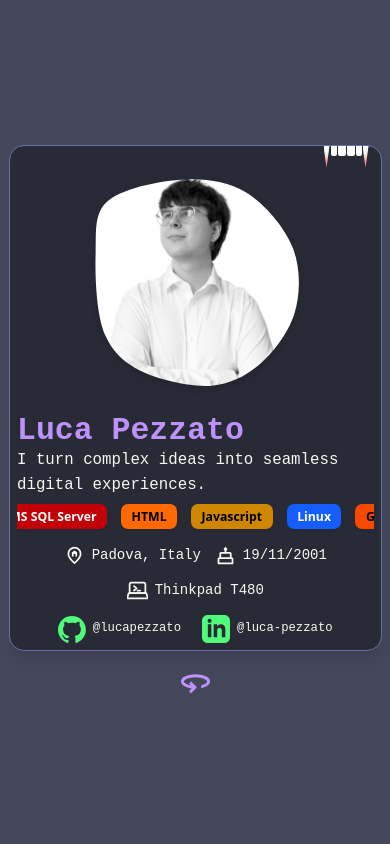
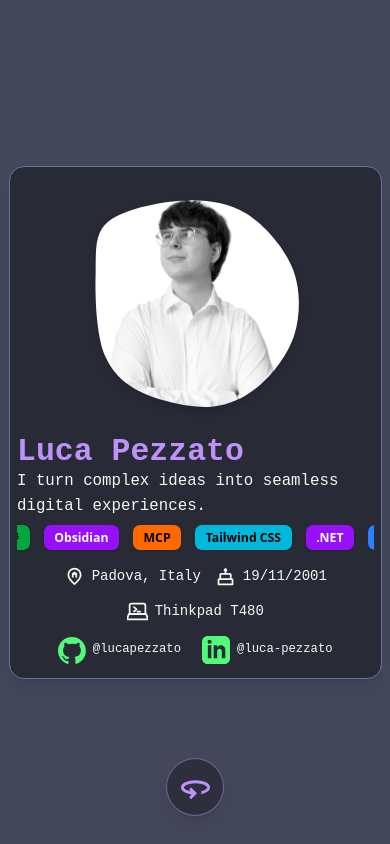
Before and after one commit to LucaPezzato/PezzatoDev, an Angular app: page / in a window 390 px wide. Built offline with nearby package versions, Linux system fonts and the light colour scheme; a web font is replaced by a local one.

Commit message:
Sistemata parte curriculum e stile in tema

```diff
--- a/src/app/app.html
+++ b/src/app/app.html
@@ -1,3 +1 @@
-<div class="h-full overflow-auto">
-  <router-outlet></router-outlet>
-</div>
+<router-outlet></router-outlet>
--- a/src/app/components/knowledge/knowledge.ts
+++ b/src/app/components/knowledge/knowledge.ts
@@ -175,6 +175,12 @@ export class PezKnowledge implements AfterViewInit, OnDestroy {
         darkColor: 'bg-gray-400',
         link: 'https://github.com/',
       },
+      {
+        title: 'Postgres',
+        lightColor: 'bg-blue-600',
+        darkColor: 'bg-blue-400',
+        link: 'https://www.postgresql.org/',
+      }
     ];
 
   constructor() {
--- a/src/app/pages/business-card/business-card.css
+++ b/src/app/pages/business-card/business-card.css
@@ -1,6 +1,8 @@
 .business-card {
   /* Smooth out the rotation and height so it transitions cleanly */
-  transition: transform 0.1s ease-out, height 1s ease-in-out;
+  transition:
+    transform 0.1s ease-out,
+    height 1s ease-in-out;
 
   /* Optional: improves 3D rendering */
   transform-style: preserve-3d;
@@ -11,43 +13,3 @@
   transform: translateZ(50px);
   width: fit-content;
 }
-
-.dracula-mouth {
-  position: absolute;
-  top: -2px;
-  right: 6px; /* Keeps it slightly away from the absolute edge */
-  display: flex;
-  gap: 1px; /* Tighter spacing for smaller teeth */
-  padding: 2px 6px 10px 6px;
-  border-radius: 0 0 40px 40px; /* Rounds the bottom of the mouth */
-}
-
-/* Base tooth styling - much smaller now */
-.tooth {
-  width: 6px;
-}
-
-/* Flat front incisors */
-.normal {
-  background-color: #fcfcfc;
-  height: 10px;
-  border-radius: 0 0 2px 2px;
-}
-
-/* Center front teeth are a tiny bit longer */
-.center {
-  width: 8px;
-}
-
-/* The Razor-Sharp Fangs */
-.fang {
-  height: 22px;
-  /* Uses a polygon to cut a perfect, razor-sharp triangle */
-  clip-path: polygon(0 0, 100% 0, 50% 100%);
-  /* Gradient gives a 3D effect since clip-path removes box-shadows */
-  background: linear-gradient(
-    to bottom,
-    #fcfcfc 30%,
-    var(--color-dracula-red) 100%
-  );
-}
--- a/src/app/pages/business-card/business-card.html
+++ b/src/app/pages/business-card/business-card.html
@@ -1,57 +1,28 @@
-<div
-  class="w-full min-h-full perspective-distant flex items-center justify-center flex-col gap-4 py-8"
-  (mousemove)="onMouseMove($event)"
-  (mouseleave)="onMouseLeave()"
->
-  <div
-    #card
-    class="business-card w-full max-w-[min(95%,800px)] mx-auto relative will-change-transform"
+<div class="w-full h-dvh overflow-hidden perspective-distant flex items-center justify-center flex-col relative"
+  (mousemove)="onMouseMove($event)" (mouseleave)="onMouseLeave()">
+  <div #card class="business-card w-full max-w-[min(95%,800px)] mx-auto relative will-change-transform"
     [style.transition]="isAnimating() ? 'transform 1s ease-in-out, height 1s ease-in-out' : 'transform 0.1s ease-out, height 1s ease-in-out'"
-    [style.transform]="transformStyle()"
-    [style.height.px]="cardHeight()"
-  >
-    <div
-      #frontFace
-      class="w-full absolute top-0 left-0 backface-hidden text-dracula-fg bg-dracula-bg rounded-2xl shadow-lg outline outline-dracula-comment z-10 p-2"
-      style="transform-style: preserve-3d"
-      [class.opacity-0]="flipped() && !isAnimating()"
-      [class.pointer-events-none]="flipped()"
-    >
-      <div class="dracula-mouth">
-        <div class="tooth fang"></div>
-        <div class="tooth normal"></div>
-        <div class="tooth normal center"></div>
-        <div class="tooth normal center"></div>
-        <div class="tooth normal"></div>
-        <div class="tooth fang"></div>
-      </div>
+    [style.transform]="transformStyle()" [style.height.px]="cardHeight()">
+    <div #frontFace
+      class="w-full h-full absolute top-0 left-0 backface-hidden text-dracula-fg bg-dracula-bg rounded-2xl shadow-lg outline outline-dracula-comment p-2 overflow-hidden"
+      style="transform-style: preserve-3d" [class.opacity-0]="flipped() && !isAnimating()"
+      [class.pointer-events-none]="flipped()" [class.z-10]="!flipped()" [class.z-0]="flipped()">
+
       <div class="flex flex-col md:flex-row items-center">
         <div
           class="transition-all duration-300 ease-out overflow-hidden flex items-center justify-center max-md:m-auto drop-shadow-lg content"
-          [style.width.px]="imgWidth()"
-          [style.height.px]="imgWidth()"
-        >
+          [style.width.px]="imgWidth()" [style.height.px]="imgWidth()">
           <svg [attr.viewBox]="'0 0 ' + imgWidth() + ' ' + imgWidth()">
             <defs>
               <clipPath id="blobClip">
                 <path [attr.d]="imgNormalBlobPath" />
               </clipPath>
             </defs>
-            <image
-              x="0"
-              y="0"
-              width="100%"
-              height="100%"
-              preserveAspectRatio="xMidYMid slice"
-              xlink:href="assets/face.png"
-              style="clip-path: url(#blobClip)"
-            />
+            <image x="0" y="0" width="100%" height="100%" preserveAspectRatio="xMidYMid slice"
+              xlink:href="assets/face.png" style="clip-path: url(#blobClip)" />
           </svg>
         </div>
-        <div
-          class="flex flex-col max-md:!w-full"
-          [style.width]="'calc(100% - ' + imgWidth() + 'px)'"
-        >
+        <div class="flex flex-col max-md:!w-full" [style.width]="'calc(100% - ' + imgWidth() + 'px)'">
           <h1 class="text-4xl font-semibold text-dracula-purple">
             Luca Pezzato
           </h1>
@@ -59,105 +30,91 @@
             I turn complex ideas into seamless digital experiences.
           </span>
           <div class="h-[48px]">
-            <div
-              class="p-2 overflow-x-hidden md:absolute relative max-md:!w-full -z-10 content max-md:!left-0"
-              [style.left]="'calc(' + imgWidth() / 2 + 'px + .5rem)'"
-              [style.width]="
+            <div class="p-2 overflow-x-hidden md:absolute relative max-md:!w-full -z-10 content max-md:!left-0"
+              [style.left]="'calc(' + imgWidth() / 2 + 'px + .5rem)'" [style.width]="
                 'calc(' + (card.offsetWidth - imgWidth() / 2) + 'px - 1rem)'
-              "
-            >
+              ">
               <pez-knowledge></pez-knowledge>
             </div>
           </div>
         </div>
       </div>
 
-      <div
-        class="flex flex-row gap-4 items-center justify-center mb-4 flex-wrap"
-      >
+      <div class="flex flex-row gap-4 items-center justify-center mb-4 flex-wrap">
         <span class="flex flex-row items-center gap-2 w-fit">
-          <span
-            class="h-6 w-6 mask-contain mask-no-repeat mask-center"
-            [style.background-color]="'currentColor'"
+          <span class="h-6 w-6 mask-contain mask-no-repeat mask-center" [style.background-color]="'currentColor'"
             [style.-webkit-mask-image]="'url(assets/home-pin.svg)'"
-            [style.mask-image]="'url(assets/home-pin.svg)'"
-          ></span>
+            [style.mask-image]="'url(assets/home-pin.svg)'"></span>
           Padova, Italy
         </span>
         <span class="flex flex-row items-center gap-2 w-fit">
-          <span
-            class="h-6 w-6 mask-contain mask-no-repeat mask-center"
-            [style.background-color]="'currentColor'"
-            [style.-webkit-mask-image]="'url(assets/cake.svg)'"
-            [style.mask-image]="'url(assets/cake.svg)'"
-          ></span>
+          <span class="h-6 w-6 mask-contain mask-no-repeat mask-center" [style.background-color]="'currentColor'"
+            [style.-webkit-mask-image]="'url(assets/cake.svg)'" [style.mask-image]="'url(assets/cake.svg)'"></span>
           19/11/2001
         </span>
         <span class="flex flex-row items-center gap-2 w-fit">
-          <span
-            class="h-6 w-6 mask-contain mask-no-repeat mask-center"
-            [style.background-color]="'currentColor'"
-            [style.-webkit-mask-image]="'url(assets/laptop.svg)'"
-            [style.mask-image]="'url(assets/laptop.svg)'"
-          ></span>
+          <span class="h-6 w-6 mask-contain mask-no-repeat mask-center" [style.background-color]="'currentColor'"
+            [style.-webkit-mask-image]="'url(assets/laptop.svg)'" [style.mask-image]="'url(assets/laptop.svg)'"></span>
           Thinkpad T480
         </span>
       </div>
-      <div class="flex justify-center space-x-6">
+      <div class="flex justify-center space-x-6 pb-2">
         @for (social of socials; track social.name) {
-          <a
-            [href]="social.url"
-            target="_blank"
-            rel="noopener noreferrer"
-            class="flex flex-row items-center justify-center gap-2 hover:scale-105 transition-all duration-300 ease-in-out"
-          >
-            <span
-              class="h-8 w-8 mask-contain mask-no-repeat mask-center text-dracula-green"
-              [style.background-color]="'currentColor'"
-              [style.-webkit-mask-image]="'url(' + social.icon + ')'"
-              [style.mask-image]="'url(' + social.icon + ')'"
-            ></span>
+        <a [href]="social.url" target="_blank" rel="noopener noreferrer"
+          class="flex flex-row items-center justify-center gap-2 hover:scale-105 transition-all duration-300 ease-in-out">
+          <span class="h-8 w-8 mask-contain mask-no-repeat mask-center text-dracula-green"
+            [style.background-color]="'currentColor'" [style.-webkit-mask-image]="'url(' + social.icon + ')'"
+            [style.mask-image]="'url(' + social.icon + ')'"></span>
           <span class="text-sm">{{ social.userName }}</span>
         </a>
         }
       </div>
     </div>
     <!-- BACK FACE -->
-  <div #backFace class="absolute top-0 left-0 w-full backface-hidden bg-dracula-bg rounded-2xl shadow-lg outline outline-dracula-comment z-0 text-dracula-fg"
-      [class.pointer-events-none]="!flipped()"
-      [class.opacity-0]="!flipped() && !isAnimating()"
-      style="transform: rotateY(180deg)">
-      <header class=" p-4 md:flex justify-between items-center">
+    <div #backFace
+      class="absolute top-0 left-0 w-full h-full backface-hidden bg-dracula-bg rounded-2xl shadow-lg outline outline-dracula-comment text-dracula-fg overflow-y-auto overflow-x-hidden"
+      [class.pointer-events-none]="!flipped()" [class.opacity-0]="!flipped() && !isAnimating()" [class.z-10]="flipped()"
+      [class.z-0]="!flipped()" style="transform: rotateY(180deg)">
+      <header
+        class="p-6 md:p-8 flex flex-col md:flex-row md:justify-between md:items-center gap-4 border-b border-dracula-selection">
+        <div class="flex items-center gap-4">
+          <img src="assets/face.png" alt="Luca Pezzato"
+            class="w-16 h-16 rounded-full border-2 border-dracula-purple object-cover drop-shadow-md">
           <div>
-              <h1 class="text-4xl font-bold tracking-tight">Luca Pezzato</h1>
-              <p class="text-dracula-purple text-lg mt-1">Senior Full-Stack Developer</p>
+            <h1 class="text-3xl font-bold tracking-tight text-dracula-fg">Luca Pezzato</h1>
+            <p class="text-dracula-purple text-lg mt-1 font-medium">Senior Full-Stack Developer</p>
           </div>
-          <div class="mt-4 md:mt-0 text-sm space-y-1 md:text-right">
+        </div>
+        <div class="mt-2 md:mt-0 text-sm space-y-1 md:text-right text-dracula-comment">
           <p>luca@pezzato.dev</p>
           <p>Saccolongo Padova, IT</p>
         </div>
       </header>
 
-      <main class="p-8 space-y-8">
+      <main class="p-6 md:p-8 space-y-8">
 
         <section>
-              <h2 class="text-xl font-bold uppercase tracking-wider border-b-2 border-dracula-green pb-2 mb-4 text-dracula-green">Chi sono</h2>
-              <p class=" leading-relaxed">
-                  Programmatore con esperienza in progetti
+          <h2
+            class="text-lg font-bold uppercase tracking-widest border-b border-dracula-selection pb-2 mb-4 text-dracula-purple">
+            Chi sono</h2>
+          <p class="leading-relaxed text-dracula-fg/90">
+            Sviluppatore Full-Stack mosso da una profonda passione per l'informatica e l'innovazione tecnologica. Amo affrontare sfide complesse e trasformarle in soluzioni digitali eleganti, efficienti e scalabili. Sono costantemente alla ricerca di nuovi strumenti per spingere i limiti di ciò che è possibile creare.
           </p>
         </section>
 
         <section>
-              <h2 class="text-xl font-bold uppercase tracking-wider border-b-2 border-dracula-cyan pb-2 mb-4 text-dracula-cyan">Esperienze professionali</h2>
+          <h2
+            class="text-lg font-bold uppercase tracking-widest border-b border-dracula-selection pb-2 mb-4 text-dracula-purple">
+            Esperienze professionali</h2>
 
           <div class="space-y-6">
             <div>
-                      <div class="flex justify-between items-baseline">
-                          <h3 class="text-lg font-bold text-dracula-comment">Sia Informatica</h3>
-                          <span class="text-sm font-medium  italic text-dracula-comment">2020 — Presente</span>
+              <div class="flex flex-col md:flex-row md:justify-between md:items-baseline mb-1">
+                <h3 class="text-lg font-bold text-dracula-fg">Sia Informatica</h3>
+                <span class="text-sm font-medium italic text-dracula-comment">2020 — Presente</span>
               </div>
-                      <p class="text font-medium mb-2">Technical lead</p>
-                      <ul class="list-disc list-outside ml-5  space-y-1">
+              <p class="text-dracula-cyan font-medium mb-3">Technical lead</p>
+              <ul class="list-disc list-outside ml-5 space-y-1 text-dracula-fg/80">
                 <li>Sviluppato framework aziendale per la creazione di applicazioni web altamente configurabili</li>
                 <li>Sviluppati applicativi che sfruttano l'IA per analisi e ricerca di file</li>
                 <li>Rilasciati e gestiti in produzione decine di portali</li>
@@ -167,43 +124,56 @@
         </section>
 
                   <section>
-              <h2 class="text-xl font-bold uppercase tracking-wider border-b-2 border-dracula-orange pb-2 mb-4 text-dracula-orange">Skills</h2>
+                      <h2 class="text-lg font-bold uppercase tracking-widest border-b border-dracula-selection pb-2 mb-4 text-dracula-purple">Skills</h2>
                       <div class="grid grid-cols-2 md:grid-cols-3 gap-4">
-                  <div>
-                      <h4 class="font-bold text-slate-800 mb-1">Languages</h4>
-                      <p class="text-sm ">TypeScript, Python, Go, SQL</p>
+                          <div class="bg-dracula-selection/30 p-3 rounded-lg border border-dracula-selection">
+                              <h4 class="font-bold text-dracula-fg mb-1">Frontend</h4>
+                              <p class="text-sm text-dracula-comment leading-relaxed">Angular, Tailwind CSS, HTML, JavaScript</p>
                           </div>
-                  <div>
-                      <h4 class="font-bold text-slate-800 mb-1">Frameworks</h4>
-                      <p class="text-sm ">React, Next.js, FastAPI, Node.js</p>
+                          <div class="bg-dracula-selection/30 p-3 rounded-lg border border-dracula-selection">
+                              <h4 class="font-bold text-dracula-fg mb-1">Backend</h4>
+                              <p class="text-sm text-dracula-comment leading-relaxed">C#, .NET, Node.js, Python</p>
                           </div>
-                  <div>
-                      <h4 class="font-bold text-slate-800 mb-1">Tools</h4>
-                      <p class="text-sm ">Docker, AWS, Terraform, Git</p>
+                          <div class="bg-dracula-selection/30 p-3 rounded-lg border border-dracula-selection">
+                              <h4 class="font-bold text-dracula-fg mb-1">DevOps & Tools</h4>
+                              <p class="text-sm text-dracula-comment leading-relaxed">Docker, Git, GitHub, Open API</p>
+                          </div>
+                          <div class="bg-dracula-selection/30 p-3 rounded-lg border border-dracula-selection">
+                              <h4 class="font-bold text-dracula-fg mb-1">Databases</h4>
+                              <p class="text-sm text-dracula-comment leading-relaxed">MS SQL Server, Postgres</p>
+                          </div>
+                          <div class="bg-dracula-selection/30 p-3 rounded-lg border border-dracula-selection col-span-2 md:col-span-2">
+                              <h4 class="font-bold text-dracula-fg mb-1">Other Tools</h4>
+                              <p class="text-sm text-dracula-comment leading-relaxed">VS Code, Visual Studio, Windows, Linux, VLLM</p>
                           </div>
                       </div>
                   </section>
 
         <section>
-              <h2 class="text-xl font-bold uppercase tracking-wider border-b-2 border-dracula-red pb-2 mb-4 text-dracula-red">Formazione</h2>
-              <div class="flex justify-between items-baseline">
-                  <div>
-                      <h3 class="font-bold text-dracula-comment">ITI Severi Padova</h3>
-                      <p class="">Perito informatico 96/100</p>
+          <h2
+            class="text-lg font-bold uppercase tracking-widest border-b border-dracula-selection pb-2 mb-4 text-dracula-purple">
+            Formazione</h2>
+          <div class="flex flex-col md:flex-row md:justify-between md:items-baseline">
+            <div class="w-full">
+              <div class="flex flex-col md:flex-row md:justify-between md:items-baseline mb-1">
+                <h3 class="text-lg font-bold text-dracula-fg">ITI Severi Padova</h3>
+                <span class="text-sm font-medium italic text-dracula-comment">Diplomato 2020</span>
               </div>
-                  <span class="text-sm text-dracula-comment italic">Diplomato 2020</span>
+              <p class="text-dracula-fg/80">Perito informatico 96/100</p>
+            </div>
           </div>
         </section>
 
       </main>
     </div>
   </div>
+
+  <div
+    class="fixed bottom-8 left-1/2 -translate-x-1/2 z-50 bg-dracula-bg/80 backdrop-blur-md p-3 rounded-full shadow-lg border border-dracula-purple/50 flex items-center justify-center">
     <div
       class="h-10 w-10 mask-contain mask-no-repeat mask-center text-dracula-purple hover:-rotate-360 transition-all duration-500 cursor-pointer origin-center ease-in-out hover:scale-110"
-    [style.background-color]="'currentColor'"
-    [style.-webkit-mask-image]="'url(assets/flip.svg)'"
-    [style.mask-image]="'url(assets/flip.svg)'"
-    (click)="flipCard()"
-  ></div>
+      [style.background-color]="'currentColor'" [style.-webkit-mask-image]="'url(assets/flip.svg)'"
+      [style.mask-image]="'url(assets/flip.svg)'" (click)="flipCard()"></div>
+  </div>
 
 </div>
--- a/src/app/pages/business-card/business-card.ts
+++ b/src/app/pages/business-card/business-card.ts
@@ -93,11 +93,27 @@ export class PezBusinessCard {
   updateCardHeight() {
     const front = this.frontRef()?.nativeElement;
     const back = this.backRef()?.nativeElement;
+    // Leave 120px for the floating button and some top padding so it doesn't overlap
+    const maxHeight = window.innerHeight - 120;
+
+    let frontContentHeight = 0;
+    if (front) {
+      front.style.height = 'auto';
+      frontContentHeight = front.scrollHeight;
+      front.style.removeProperty('height');
+    }
+
+    let backContentHeight = 0;
+    if (back) {
+      back.style.height = 'auto';
+      backContentHeight = back.scrollHeight;
+      back.style.removeProperty('height');
+    }
 
     if (this.flipped() && back) {
-      this.cardHeight.set(back.scrollHeight);
+      this.cardHeight.set(Math.min(backContentHeight, maxHeight));
     } else if (!this.flipped() && front) {
-      this.cardHeight.set(front.scrollHeight);
+      this.cardHeight.set(Math.min(frontContentHeight, maxHeight));
     }
   }
 
--- a/src/index.html
+++ b/src/index.html
@@ -8,7 +8,7 @@
       name="viewport"
       content="width=device-width, initial-scale=1.0, maximum-scale=1.0, user-scalable=no"
     />
-    <link rel="icon" type="image/x-icon" href="favicon.ico" />
+    <link rel="icon" type="image/svg+xml" href="favicon.svg" />
     <link rel="preconnect" href="https://fonts.googleapis.com" />
     <link rel="preconnect" href="https://fonts.gstatic.com" crossorigin />
     <link
--- a/src/styles.css
+++ b/src/styles.css
@@ -19,6 +19,22 @@
 @layer base {
   html {
     font-family: "Google Sans Code", monospace;
+    scrollbar-width: thin;
+    scrollbar-color: var(--color-dracula-purple) transparent;
+  }
+
+  ::-webkit-scrollbar {
+    width: 6px;
+    height: 6px;
+  }
+
+  ::-webkit-scrollbar-track {
+    background: transparent;
+  }
+
+  ::-webkit-scrollbar-thumb {
+    background-color: var(--color-dracula-purple);
+    border-radius: 10px;
   }
 
   html,
```
Also changed, not shown: public/favicon.svg (added). Lines whose indentation alone changed are shown as unchanged.
